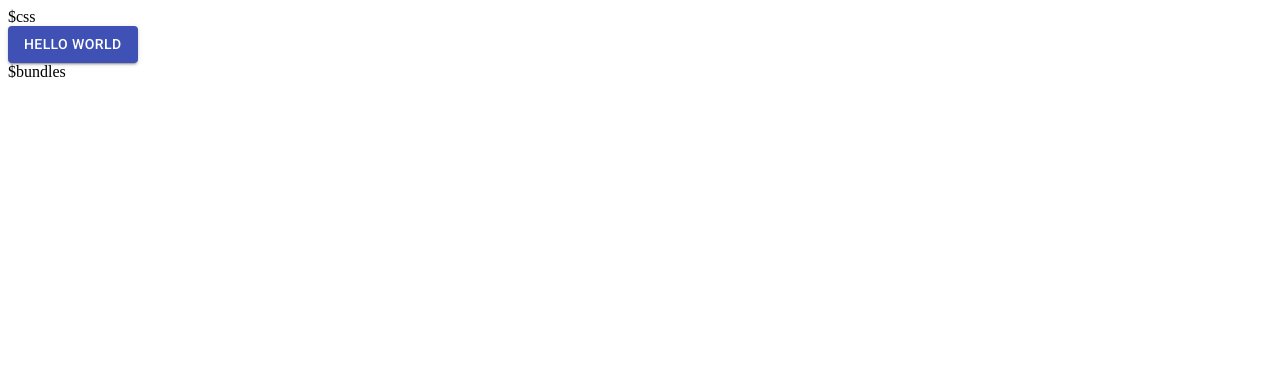
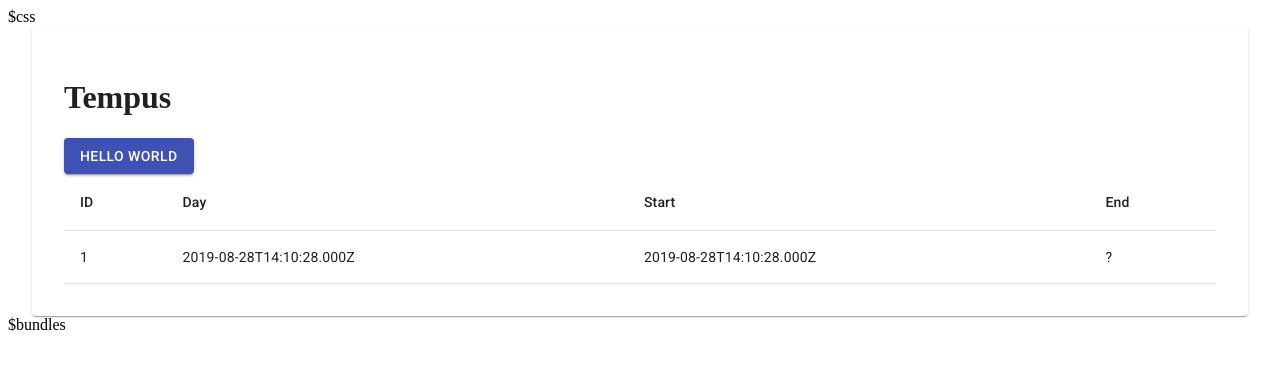
Before and after one commit to purrcat259/tempus, a React app: page / in a window 1280 px wide. Shown: the top 370 px of the page. Built offline with nearby package versions, Linux system fonts and the light colour scheme.

Commit message:
Added basic mocked first screen

```diff
--- a/src/index.tsx
+++ b/src/index.tsx
@@ -1,13 +1,9 @@
 import * as React from 'react';
 import * as ReactDOM from 'react-dom';
-import Button from '@material-ui/core/Button';
+import HomeScreen from './screens/HomeScreen';
 
 function App() {
-  return (
-    <Button variant="contained" color="primary">
-      Hello World
-    </Button>
-  );
+  return <HomeScreen />;
 }
 
 ReactDOM.render(<App />, document.querySelector('#app'));
--- /dev/null
+++ b/src/screens/HomeScreen.tsx
@@ -0,0 +1,39 @@
+import * as React from 'react';
+
+import Button from '@material-ui/core/Button';
+import { Container, Paper, Table, TableHead, TableRow, TableCell, TableBody } from '@material-ui/core';
+
+export default () => {
+  const entries: any[] = [{ id: 1, day: new Date(), start: new Date() }];
+
+  return (
+    <Container>
+      <Paper style={{ padding: '2em' }}>
+        <h1>Tempus</h1>
+        <Button variant="contained" color="primary">
+          Hello World
+        </Button>
+        <Table>
+          <TableHead>
+            <TableRow>
+              <TableCell>ID</TableCell>
+              <TableCell>Day</TableCell>
+              <TableCell>Start</TableCell>
+              <TableCell>End</TableCell>
+            </TableRow>
+          </TableHead>
+          <TableBody>
+            {entries.map(entry => (
+              <TableRow key={entry.id}>
+                <TableCell>{entry.id}</TableCell>
+                <TableCell>{entry.day.toISOString()}</TableCell>
+                <TableCell>{entry.start.toISOString()}</TableCell>
+                <TableCell>{entry.end ? entry.end.toISOString() : '?'}</TableCell>
+              </TableRow>
+            ))}
+          </TableBody>
+        </Table>
+      </Paper>
+    </Container>
+  );
+};
--- a/src/tsconfig.json
+++ b/src/tsconfig.json
@@ -3,7 +3,7 @@
     /* Basic Options */
     "target": "es5" /* Specify ECMAScript target version: 'ES3' (default), 'ES5', 'ES2015', 'ES2016', 'ES2017','ES2018' or 'ESNEXT'. */,
     "module": "commonjs" /* Specify module code generation: 'none', 'commonjs', 'amd', 'system', 'umd', 'es2015', or 'ESNext'. */,
-    "lib": [] /* Specify library files to be included in the compilation. */,
+    "lib": ["dom"] /* Specify library files to be included in the compilation. */,
     // "allowJs": true,                       /* Allow javascript files to be compiled. */
     // "checkJs": true,                       /* Report errors in .js files. */
     "jsx": "react" /* Specify JSX code generation: 'preserve', 'react-native', or 'react'. */,
```
